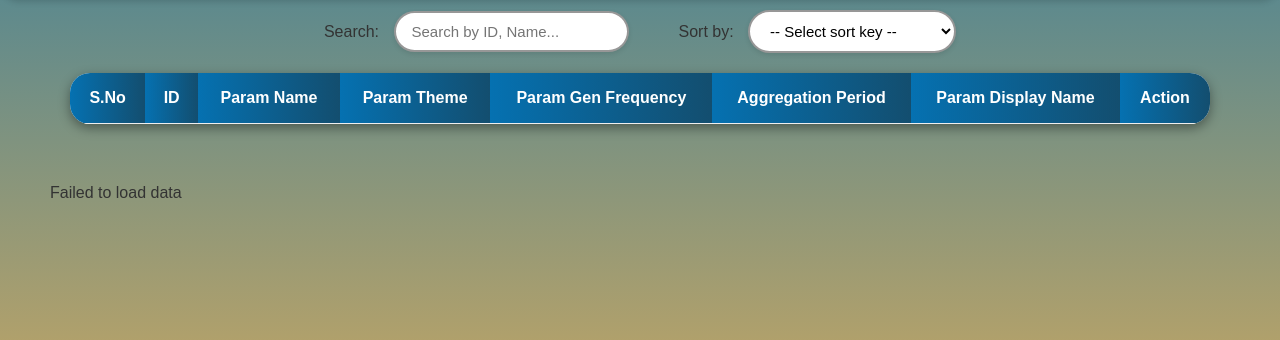
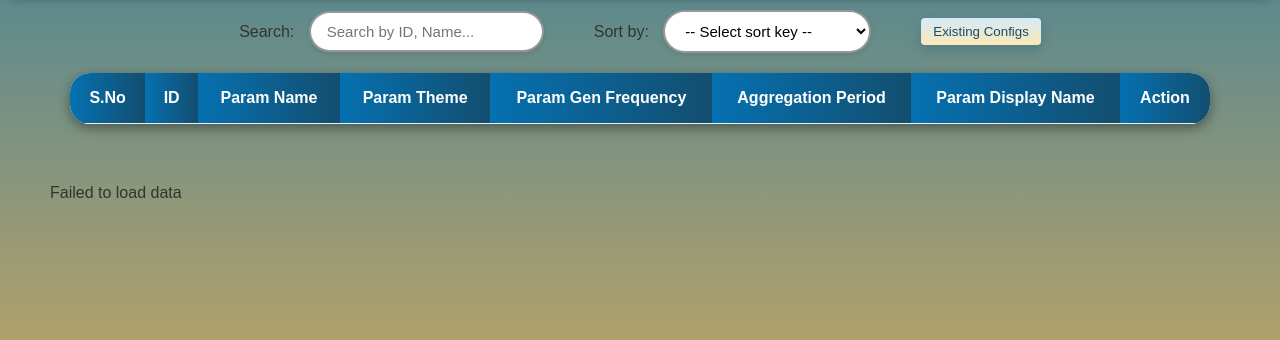
Before and after one commit to vishu579/parameter-app, a Flask app: page / in a window 1280 px wide. Shown: the part 96-436 px from the top of the page. Run offline with Flask 3, Linux system fonts and the light colour scheme; lists and menus that the app fills with data are empty.

Commit message:
Update index.html

```diff
--- a/templates/index.html
+++ b/templates/index.html
@@ -6,9 +6,9 @@
     <meta name="viewport" content="width=device-width, initial-scale=1.0" />
     <title>Parameter Ingestion</title>
 
-    <link rel="stylesheet" href="static\css\style.css" />
+    <link rel="stylesheet" href="{{ url_for('static', filename='css/style.css') }}" />
     <link href="https://fonts.googleapis.com/css2?family=Inter:wght@400;600&display=swap" rel="stylesheet">
-    <script src="static\js\vue.js"></script>
+    <script src="{{ url_for('static', filename='js/vue.js') }}"></script>
 </head>
 
 <body>
@@ -41,6 +41,12 @@
                         <option v-for="key in sortableKeys" :value="key">${ keyLabels[key] }
                         </option>
                     </select>
+                </div>
+
+                <div>
+                    <button @click="goToExistingConfigs" class="action-btn">
+                        Existing Configs
+                    </button>
                 </div>
             </div>
             <section class="data-table">
```
